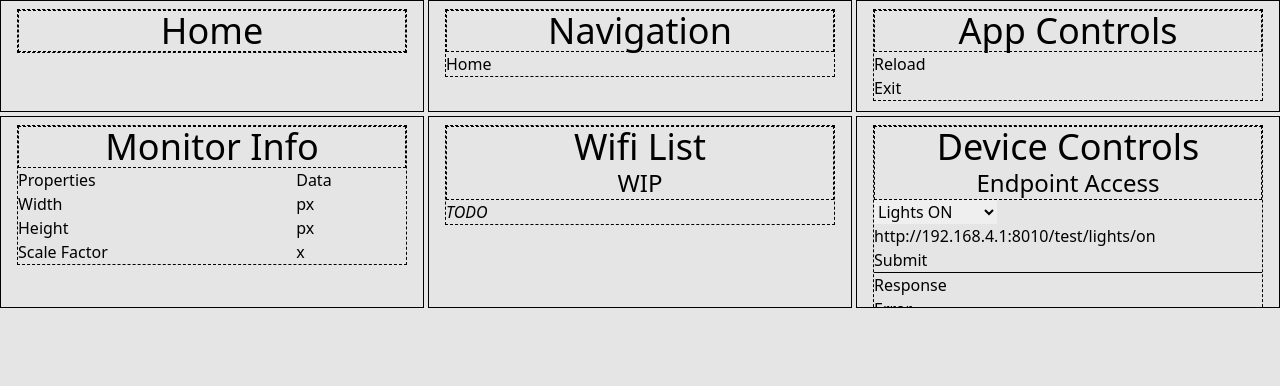
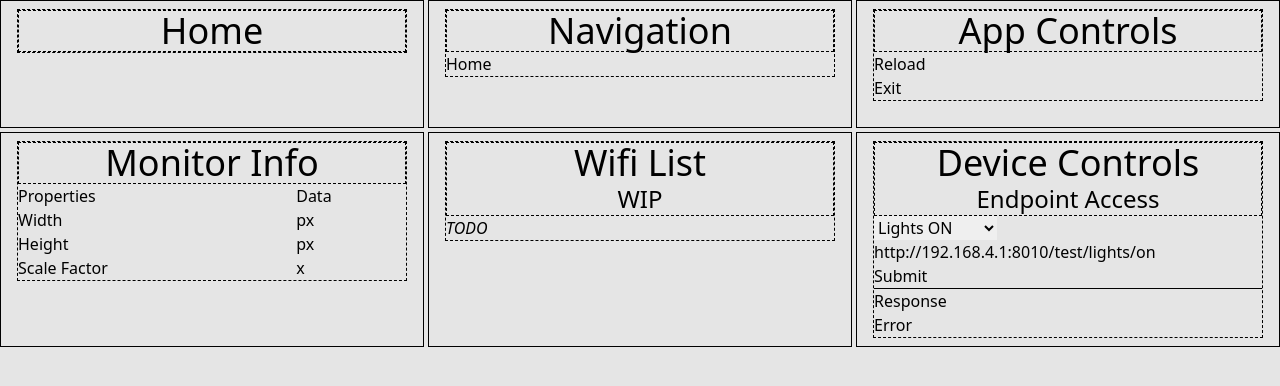
Before and after one commit to gabe-lepo/tauri-test, a React (Vite) app: page / in a window 1280 px wide. Shown: the top 386 px of the page. Built offline with nearby package versions, Linux system fonts and the light colour scheme.

Commit message:
fixed min and max card heights

```diff
--- a/src/components/ComponentCard.tsx
+++ b/src/components/ComponentCard.tsx
@@ -7,7 +7,7 @@ interface CardProps {
 export default function ComponentCard({ component }: CardProps) {
    return (
       <div className={
-         "container px-4 py-2 min-h-28 max-h-48 overflow-auto overscroll-none border"
+         "container px-4 py-2 min-h-32 max-h-80 overflow-auto overscroll-none border"
       }>
          <div className="border border-dashed">{component}</div>
       </div>
```
